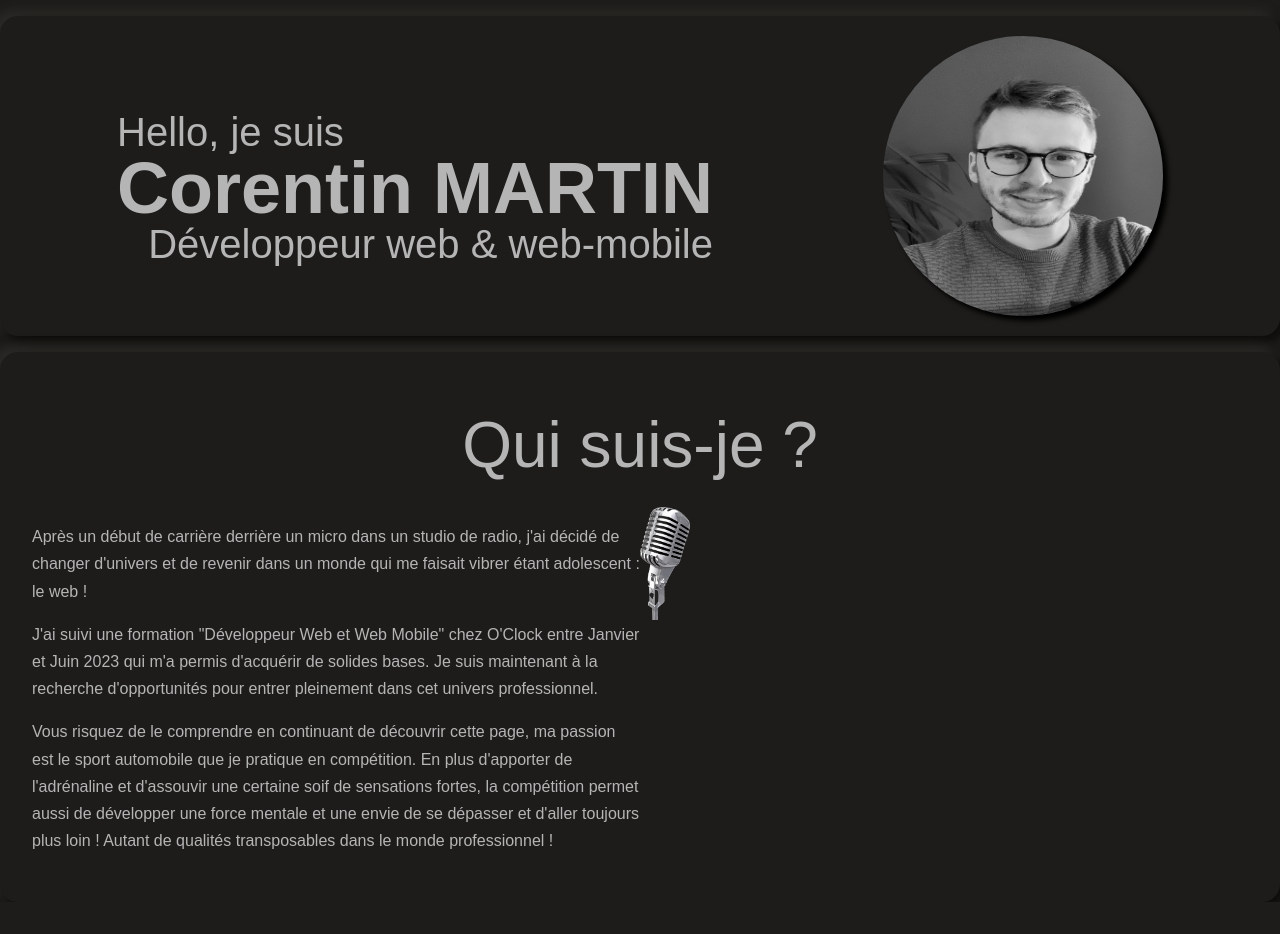
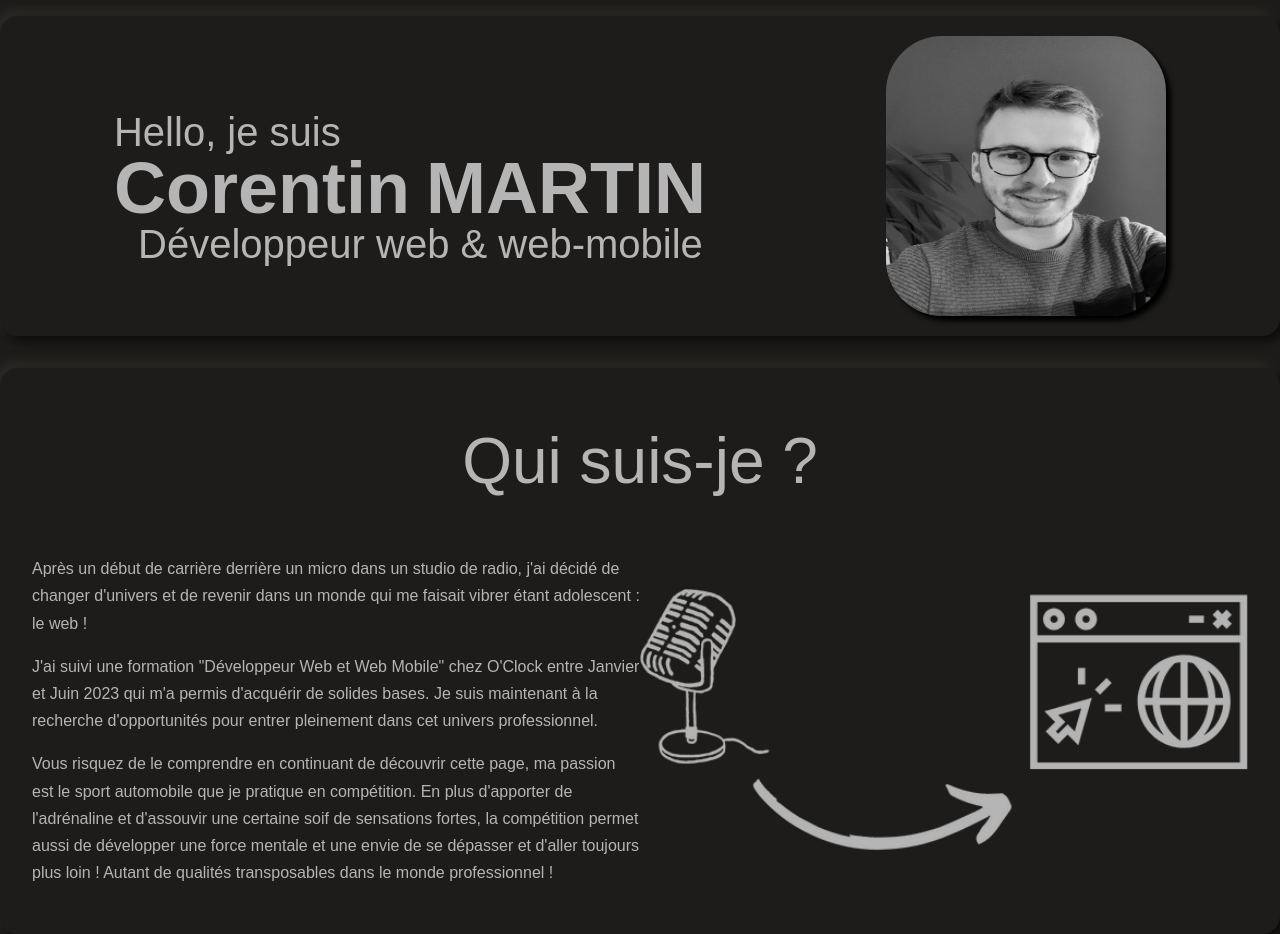
Before and after one commit to Corentin-Martin/Portfolio, a React (Vite) app: page / in a window 1280 px wide. Before the commit the page ends 902 px from the top, so only its background shows below. Built offline with nearby package versions, Linux system fonts and the light colour scheme; a web font is replaced by a local one.

Commit message:
welcome and description

```diff
--- a/package.json
+++ b/package.json
@@ -19,10 +19,13 @@
     "@types/react": "^18.2.15",
     "@types/react-dom": "^18.2.7",
     "@vitejs/plugin-react": "^4.0.3",
-    "eslint": "^8.45.0",
+    "eslint": "^8.52.0",
+    "eslint-config-prettier": "^9.0.0",
+    "eslint-plugin-prettier": "^5.0.1",
     "eslint-plugin-react": "^7.32.2",
     "eslint-plugin-react-hooks": "^4.6.0",
     "eslint-plugin-react-refresh": "^0.4.3",
+    "prettier": "^3.0.3",
     "sass": "^1.69.4",
     "vite": "^4.4.5"
   }
--- a/src/components/App/App.css
+++ b/src/components/App/App.css
@@ -2,4 +2,7 @@
   height: 100dvh;
   width: 100%;
   margin: 0 auto;
+  display: flex;
+  flex-direction: column;
+  align-items: center;
 }
--- a/src/components/Description/Description.jsx
+++ b/src/components/Description/Description.jsx
@@ -1,29 +1,41 @@
 /* eslint-disable react/no-unescaped-entities */
-import MotionDiv from '../MotionDiv/MotionDiv';
 import './Description.scss'
 import {motion} from 'framer-motion';
-import Micro from '../../assets/pictures/micro-radio.png';
-
-
+import RadioToWeb from '../../assets/pictures/radio-to-web.png';
 
 function Description() {
+
     return (
-        <div className='Description'>
-            <h2>Qui suis-je ?</h2>
+        <motion.div
+            initial={{ opacity: 0, scale : 0 }}
+            whileInView={{ opacity: 1, scale: 1 }}
+            transition={{opacity: {duration: 1}, scale: {duration: 1}}}
+            viewport={{ once: true }}
+            className='Description'
+        >
+            <motion.h2
+                animate={{scale: 1}}
+                initial={{scale: 0}}
+                transition={{scale: {duration: 1.5}}}
+            >
+                Qui suis-je ?
+            </motion.h2>
             <div className='Description-Box'>
                 <div className='Description-Box-Unit'>
-                <p>Après un début de carrière derrière un micro dans un studio de radio, j'ai décidé de changer d'univers et de revenir dans un monde qui me faisait vibrer étant adolescent : le web !</p>
-
-<p>J'ai suivi une formation "Développeur Web et Web Mobile" chez O'Clock entre Janvier et Juin 2023 qui m'a permis d'acquérir de solides bases. Je suis maintenant à la recherche d'opportunités pour entrer pleinement dans cet univers professionnel.</p>
-
-<p>Vous risquez de le comprendre en continuant de découvrir cette page, ma passion est le sport automobile que je pratique en compétition. En plus d'apporter de l'adrénaline et d'assouvir une certaine soif de sensations fortes, la compétition permet aussi de développer une force mentale et une envie de se dépasser et d'aller toujours plus loin ! Autant de qualités transposables dans le monde professionnel !</p>
+                    <p>Après un début de carrière derrière un micro dans un studio de radio, j'ai décidé de changer d'univers et de revenir dans un monde qui me faisait vibrer étant adolescent : le web !</p>
+                    <p>J'ai suivi une formation "Développeur Web et Web Mobile" chez O'Clock entre Janvier et Juin 2023 qui m'a permis d'acquérir de solides bases. Je suis maintenant à la recherche d'opportunités pour entrer pleinement dans cet univers professionnel.</p>
+                    <p>Vous risquez de le comprendre en continuant de découvrir cette page, ma passion est le sport automobile que je pratique en compétition. En plus d'apporter de l'adrénaline et d'assouvir une certaine soif de sensations fortes, la compétition permet aussi de développer une force mentale et une envie de se dépasser et d'aller toujours plus loin ! Autant de qualités transposables dans le monde professionnel !</p>
                 </div>
-                <div className='Description-Box-Unit'>
-                    <img src={Micro} style={{width: '50px'}}/>
-                </div>
+                <motion.img
+                    whileInView={{scale: 1, rotate: 0}}
+                    initial={{scale: 0, rotate: 180}}
+                    transition={{scale: {duration: 1.5}, rotate: {duration : 1.5}}}
+                    viewport={{ once: true }}
+                    className='Description-Box-Unit'
+                    src={RadioToWeb}
+                />
             </div>
-
-        </div>
+        </motion.div>
     )
 }
 
--- a/src/components/Description/Description.scss
+++ b/src/components/Description/Description.scss
@@ -8,7 +8,8 @@
     position: relative;
     max-width: 1440px;
     height: auto;
-    margin: 1rem auto;
+    width: 100%;
+    margin: 1rem;
     border-radius: 18px;
     background: #1d1c1a;
     box-shadow:  5px 5px 11px #0c0b0a,
@@ -26,8 +27,11 @@
     }
 
     &-Box {
+        margin-top: 1rem;
         display: flex;
         flex-direction: column;
+        justify-content: center;
+        align-items: center;
 
         &-Unit {
             width: 100%;
--- /dev/null
+++ b/src/components/Welcome/AnimatedName/AnimatedName.jsx
@@ -0,0 +1,55 @@
+import {motion} from 'framer-motion';
+
+// eslint-disable-next-line react/prop-types
+function AnimatedName({text}) {
+  const letters = Array.from(text);
+
+  const container = {
+    hidden: { opacity: 0,},
+    visible: (i = 1) => ({
+      opacity: 1,
+      transition: { staggerChildren: 0.15, delayChildren: 0.04 * i },
+    }),
+  };
+
+  const child = {
+    visible: {
+      opacity: 1,
+      x: 0,
+      y: 0,
+      transition: {
+        type: "spring",
+        damping: 12,
+        stiffness: 100,
+      },
+    },
+    hidden: {
+      opacity: 0,
+      x: -20,
+      y: 10,
+      transition: {
+        type: "spring",
+        damping: 12,
+        stiffness: 100,
+      },
+    },
+  };
+
+    return (
+      <motion.h1
+        style={{ display: "flex", marginRight: '1rem' }}
+        variants={container}
+        initial="hidden"
+        animate="visible"
+        className='Welcome-Box-Title'
+      >
+        {letters.map((letter, index) => (
+          <motion.span variants={child} key={index}>
+            {letter === " " ? "\u00A0" : letter}
+          </motion.span>
+        ))}
+      </motion.h1>
+    );
+}
+
+export default AnimatedName;
--- a/src/components/Welcome/Welcome.jsx
+++ b/src/components/Welcome/Welcome.jsx
@@ -1,25 +1,35 @@
 import './Welcome.scss'
-import {motion, useScroll} from 'framer-motion';
+import {motion} from 'framer-motion';
 import profilPicture from '../../assets/pictures/profil-picture.jpg'
+import AnimatedName from './AnimatedName/AnimatedName';
 
 function Welcome() {
-    const { scrollYProgress } = useScroll()
 
     return (
-        <motion.div initial={{ opacity: 0 }}
-        whileInView={{ opacity: 1 }}
-        viewport={{ once: true }}
-         className="Welcome">
-            <motion.img  whileHover={{ scale: 0.8, borderRadius: '100%' }}
-
-
-   className='Welcome-Picture' src={profilPicture} />
-
-
+        <motion.div
+            initial={{ opacity: 0, scale : 0 }}
+            whileInView={{ opacity: 1, scale: 1 }}
+            transition={{opacity: {duration: 1}, scale: {duration: 1}}}
+            viewport={{ once: true }}
+            className="Welcome"
+        >
+            <motion.img
+                animate={
+                    {
+                        scale: [1, 2, 2, 1, 1],
+                        rotate: [0, 180, 270, 380, 0],
+                        borderRadius: ["20%", "20%", "50%", "50%", "20%"],
+                    }
+                }
+                className='Welcome-Picture' src={profilPicture}
+            />
             <div className='Welcome-Box'>
-            <p>Hello, je suis</p>
-            <motion.h1 className='Welcome-Box-Title'>Corentin MARTIN</motion.h1>
-            <h2 className='Welcome-Box-H2'>Développeur web & web-mobile</h2>
+                <p>Hello, je suis</p>
+                <div className='Welcome-Box-Name'>
+                    <AnimatedName text="Corentin" />
+                    <AnimatedName text="MARTIN" />
+                </div>
+                <h2 className='Welcome-Box-H2'>Développeur web & web-mobile</h2>
             </div>
         </motion.div>
     )
--- a/src/components/Welcome/Welcome.scss
+++ b/src/components/Welcome/Welcome.scss
@@ -8,12 +8,13 @@
     align-items: start;
     position: relative;
     max-width: 1440px;
+    width: 100%;
     height: auto;
-    margin: 1rem auto;
+    margin: 1rem;
     border-radius: 18px;
-background: #1d1c1a;
-box-shadow:  5px 5px 11px #0c0b0a,
-             -5px -5px 11px #2e2d2a;
+    background: #1d1c1a;
+    box-shadow:  5px 5px 11px #0c0b0a,
+                -5px -5px 11px #2e2d2a;
 
     &-Box {
         margin-top: 1.5rem;
@@ -33,14 +34,26 @@ box-shadow:  5px 5px 11px #0c0b0a,
 
             &-H2 {
                 align-self: end;
+                margin-right: 1.2rem;
+            }
+
+            &-Name {
+                display: flex;
+                flex-direction: column;
             }
     }
 
     &-Picture {
         border-radius: 100%;
         box-shadow: 5px 5px 5px black;
-        width: 140px;
-        height: 140px;
+        width: 200px;
+        height: 200px;
+    }
+}
+
+@media screen and (min-width: 560px) {
+    .Welcome-Box-Name {
+        flex-direction: row;
     }
 }
 
@@ -56,6 +69,8 @@ box-shadow:  5px 5px 11px #0c0b0a,
             font-size: 4.5rem;
         }
 
+
+
         &-Picture {
             order: 2;
             width: 280px;
```
Also changed, not shown: src/styles/index.scss (+0 -70 lines), src/assets/pictures/radio-to-web.png (added), 1 other file (tests, documents, lock files or other folders).
